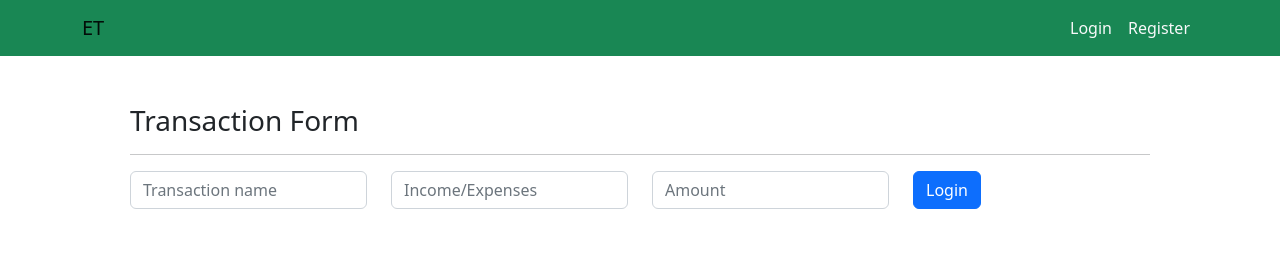
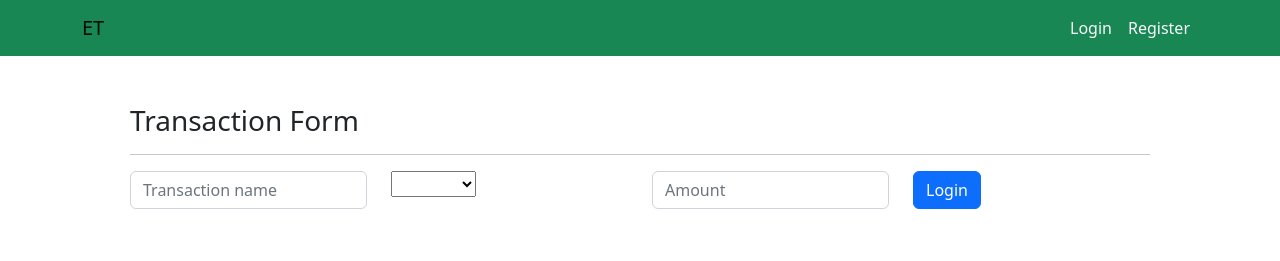
Before and after one commit to Emprcode/ET, a React (Create React App) app in the folder client/: page /dashboard in a window 1280 px wide. Shown: the top 261 px of the page. Built offline with nearby package versions, Linux system fonts and the light colour scheme.

Commit message:
changes made on dashboard

```diff
--- a/client/src/pages/DashBoard.js
+++ b/client/src/pages/DashBoard.js
@@ -1,8 +1,9 @@
-import React from 'react'
+import React, { useState } from 'react'
 import { Button, Col, Container, Form, Row } from 'react-bootstrap';
 import { MainLayout } from "../components/layout/MainLayout";
 
 const DashBoard = () => {
+  const {selects, setSelects} = useState()
 
   const handleOnSubmit = async (e) => {
     e.preventDefault();
@@ -10,6 +11,7 @@ const DashBoard = () => {
 
 
   };
+  console.log(selects)
 
   return (
     <MainLayout>
@@ -24,7 +26,12 @@ const DashBoard = () => {
           <Form.Control placeholder="Transaction name" />
         </Col>
         <Col>
-          <Form.Control placeholder="Income/Expenses" />
+          {/* <Form.Control placeholder="Income/Expenses" /> */}
+          <select value={selects} onChange={e => setSelects(e.target.value)}>
+            <option></option>
+            <option>Income</option>
+            <option>Expense</option>
+          </select>
 
         </Col>
         <Col>
```
